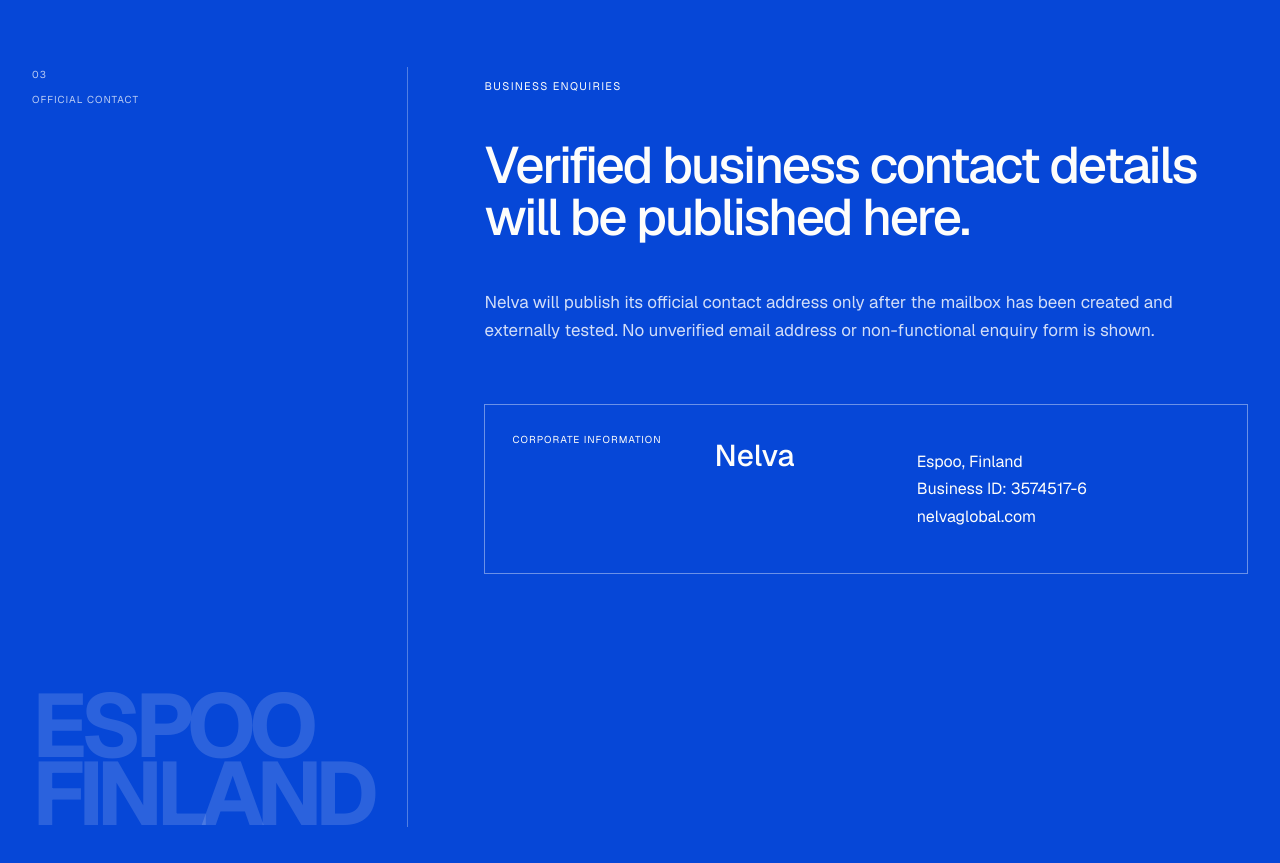
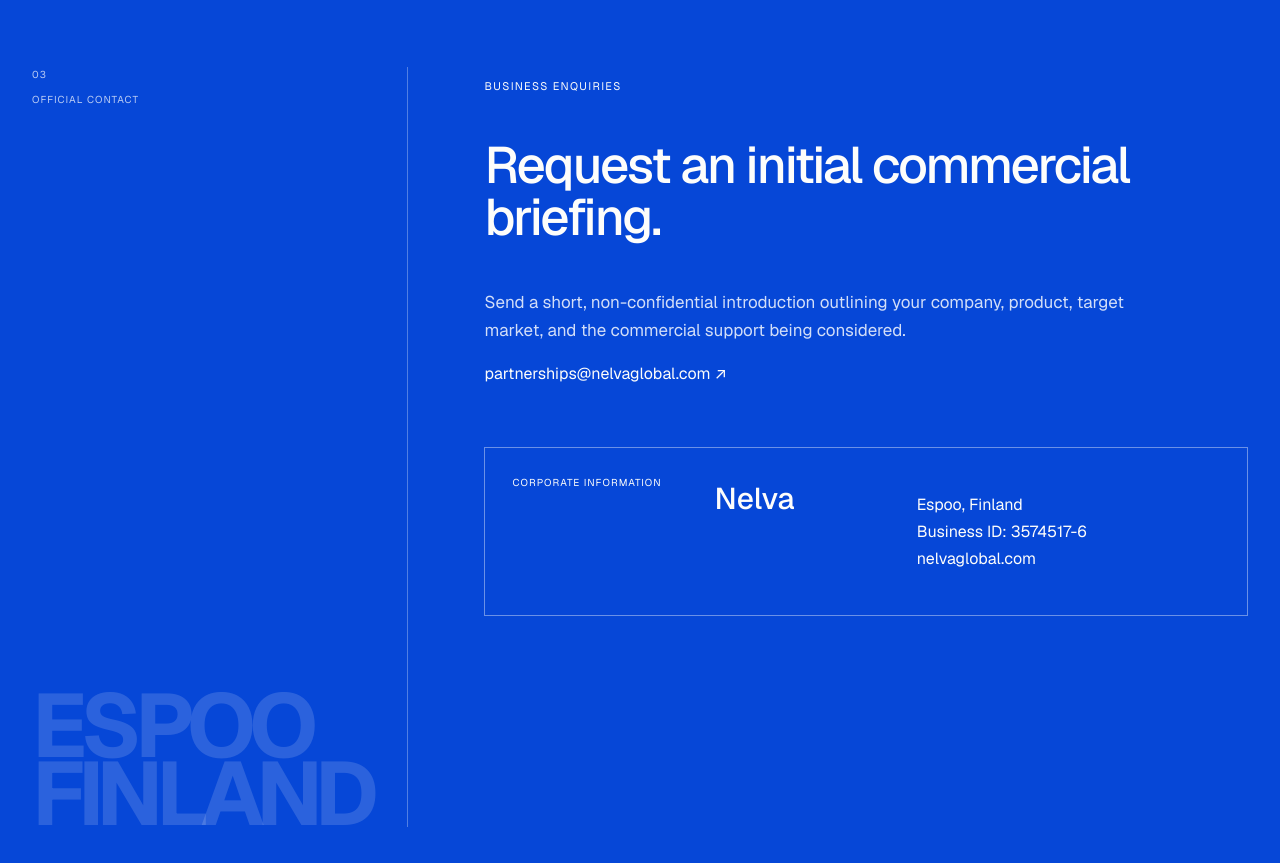
Before and after one commit to Maged-Mukred/Nelva, a Next.js app: page /contact in a window 1280 px wide. Shown: the part 2520-3383 px from the top of the page. Built offline with nearby package versions, Linux system fonts and the light colour scheme.

Commit message:
Update page.tsx

```diff
--- a/app/contact/page.tsx
+++ b/app/contact/page.tsx
@@ -258,15 +258,21 @@ export default function ContactPage() {
             <div className="official-content">
               <p className="eyebrow">Business enquiries</p>
 
-              <h2 id="official-title">
-                Verified business contact details will be published here.
-              </h2>
+             <h2 id="official-title">
+  Request an initial commercial briefing.
+</h2>
 
-              <p>
-                Nelva will publish its official contact address only after the
-                mailbox has been created and externally tested. No unverified
-                email address or non-functional enquiry form is shown.
-              </p>
+<p>
+  Send a short, non-confidential introduction outlining your company,
+  product, target market, and the commercial support being considered.
+</p>
+
+<a
+  className="contact-email-cta"
+  href="mailto:partnerships@nelvaglobal.com?subject=Initial%20commercial%20briefing"
+>
+  partnerships@nelvaglobal.com <Arrow />
+</a>
 
               <div className="corporate-card">
                 <span>Corporate information</span>
```
